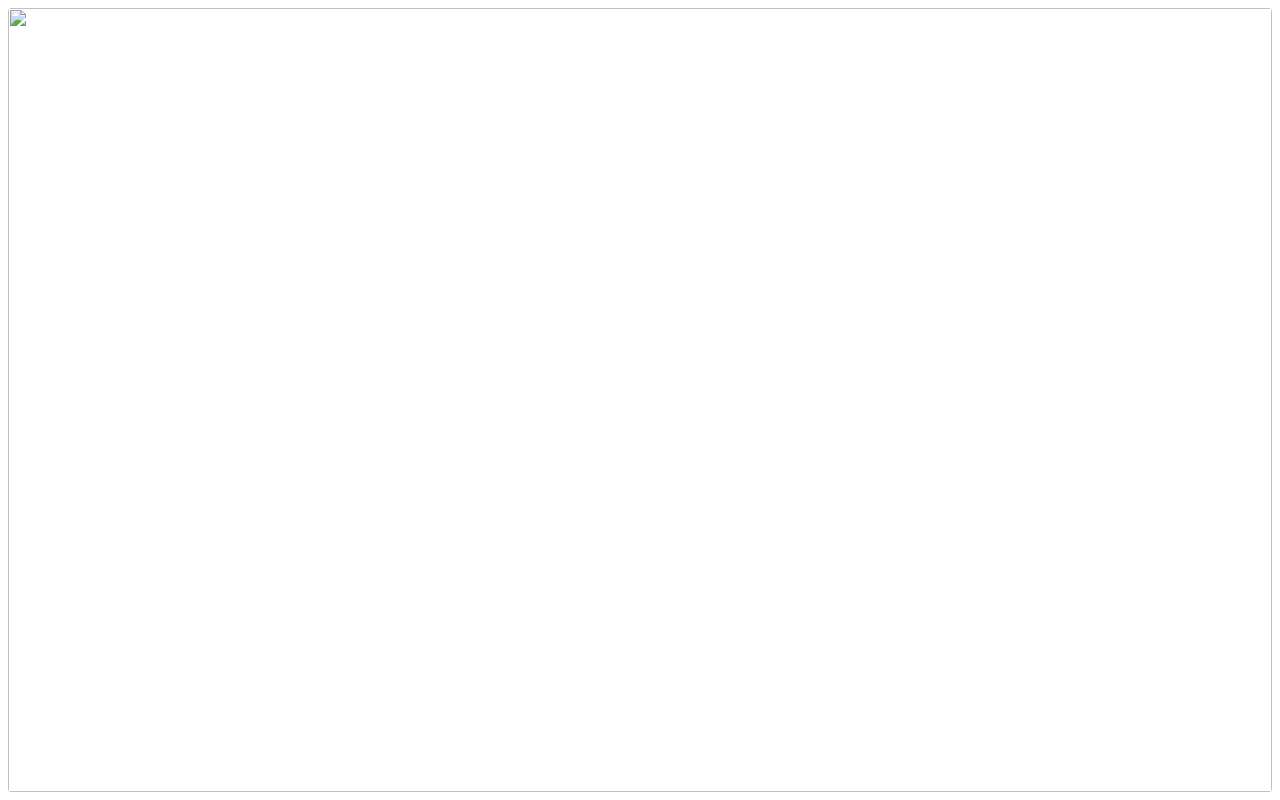
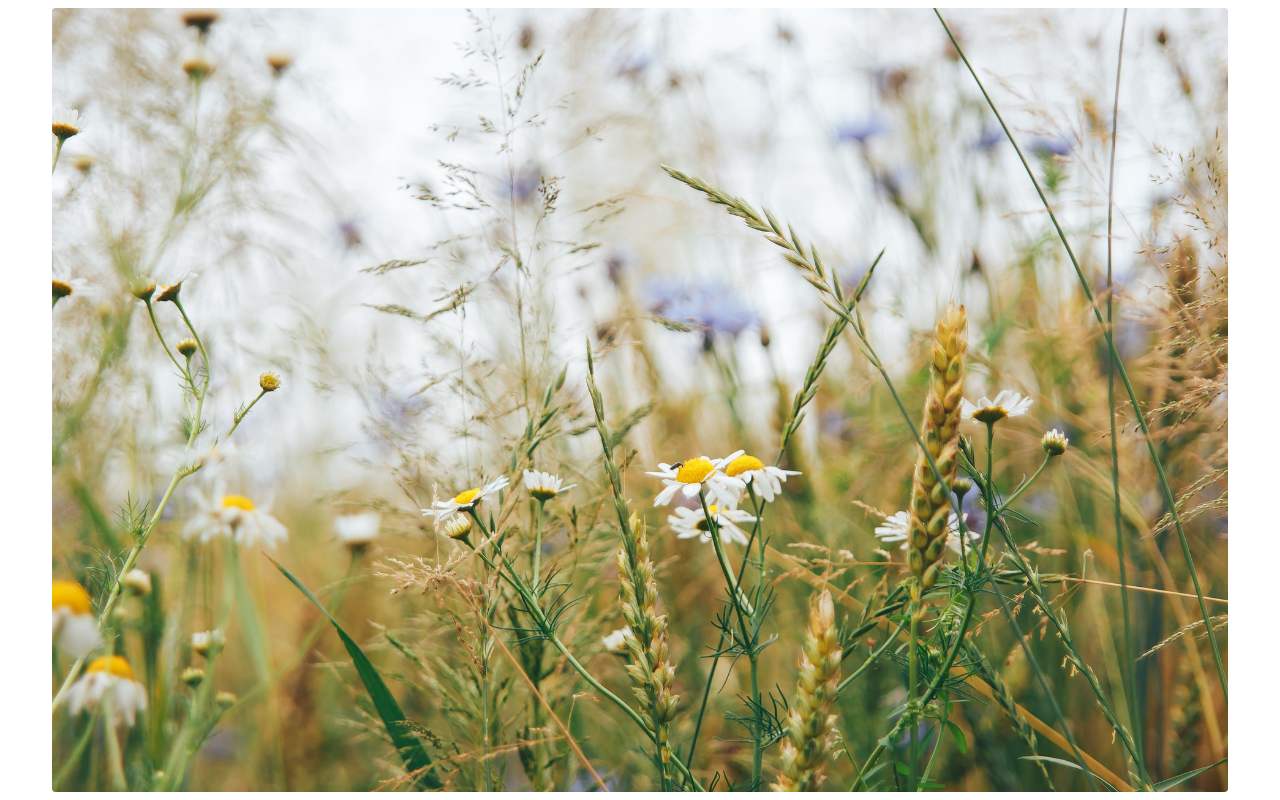
Before and after one commit to Andjei2010/HIT_Princess-old, a plain HTML site: page HIT_28.html in a window 1280 px wide. Drawn offline with Linux system fonts and the light colour scheme.

Commit message:
Add files via upload

```diff
--- a/HIT_28.html
+++ b/HIT_28.html
@@ -1,4 +1,4 @@
 <meta charset="utf-fusol">
 <title>HIT_28 Chamomile</title>
 <link rel="stylesheet" href="HIT_28.css">
-<a rel="saturate" href=https://www.youtube.com/><img src="pexels-yelena-odintsova-7224953.jpg">
+<a rel="saturate" href=https://www.youtube.com/><img src="field-gd381e5731_1920.jpg">
```
